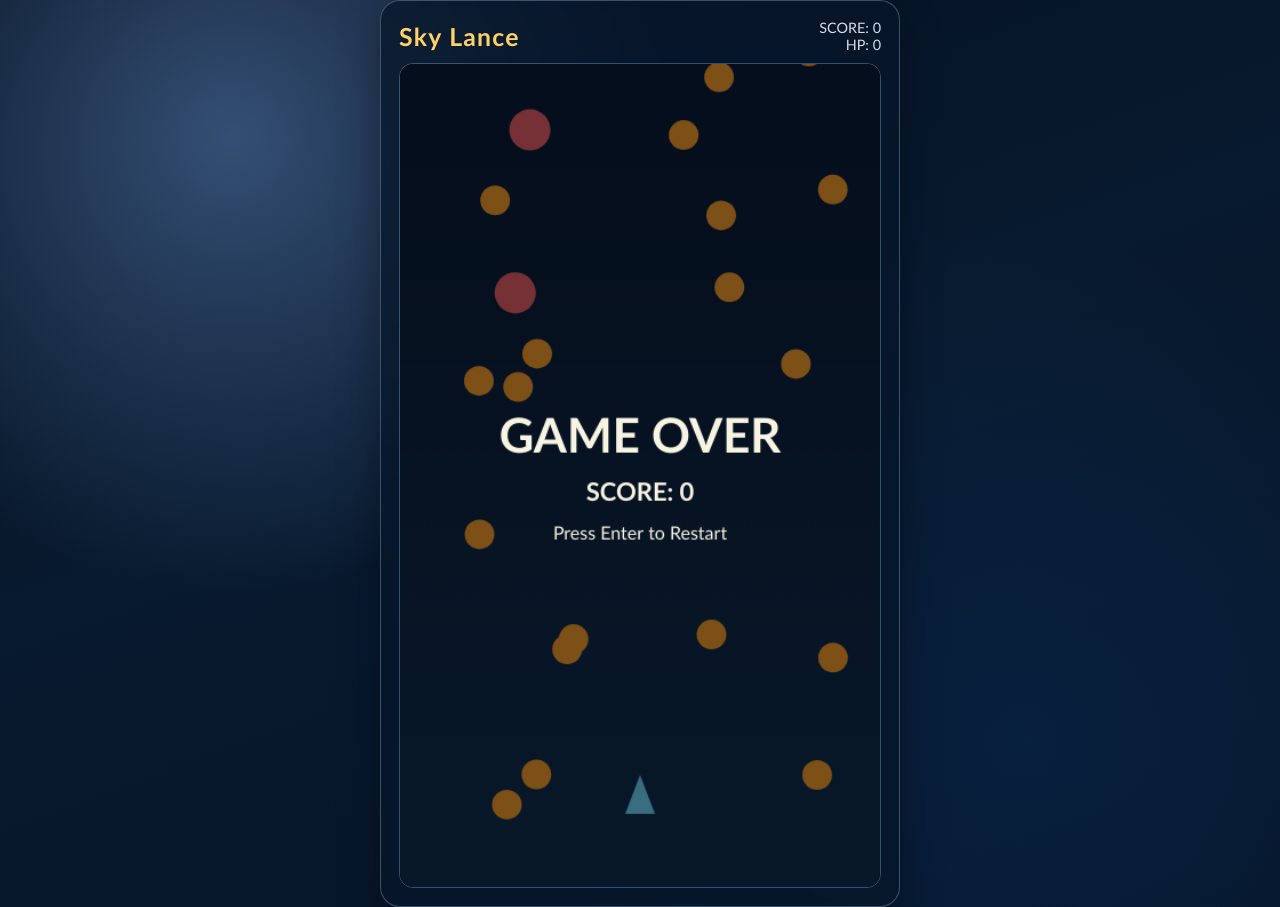
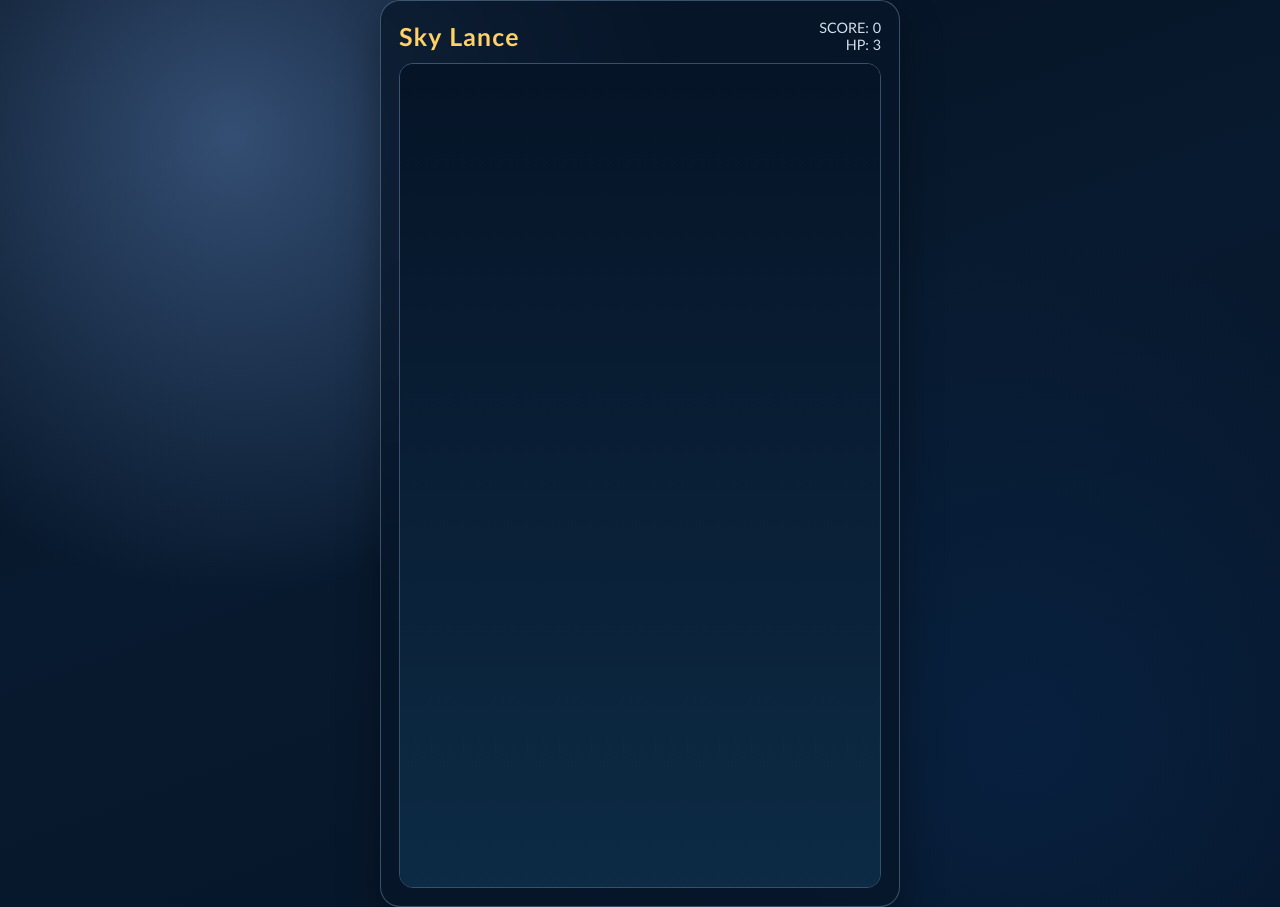
Before and after one commit to Xia7an/TShooting, a website built with Vite: page index.html in a window 1280 px wide. Built offline with nearby package versions, Linux system fonts and the light colour scheme.

Commit message:
fix : 初期状態に変更

```diff
--- a/index.html
+++ b/index.html
@@ -16,6 +16,6 @@
       </div>
       <canvas id="game" width="420" height="720"></canvas>
     </div>
-    <script type="module" src="/src/main-step5.ts"></script>
+    <script type="module" src="/src/main.ts"></script>
   </body>
 </html>
```
